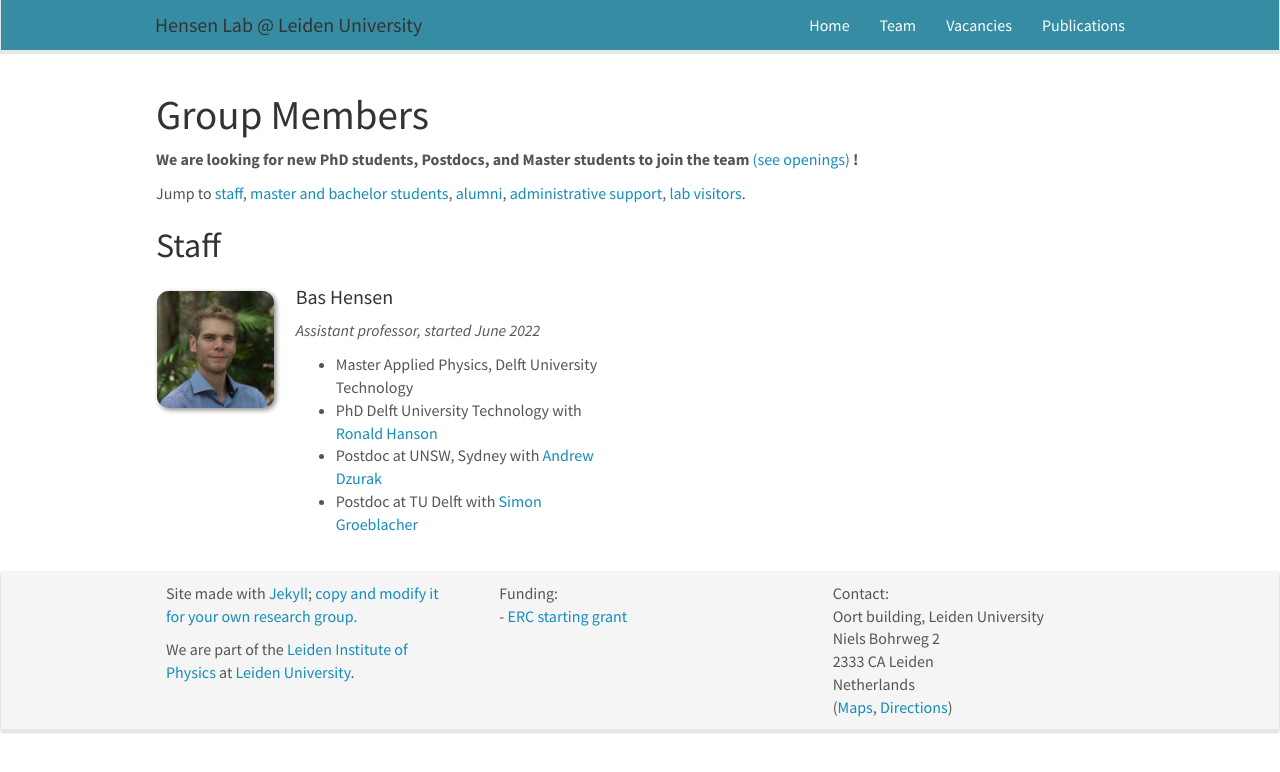
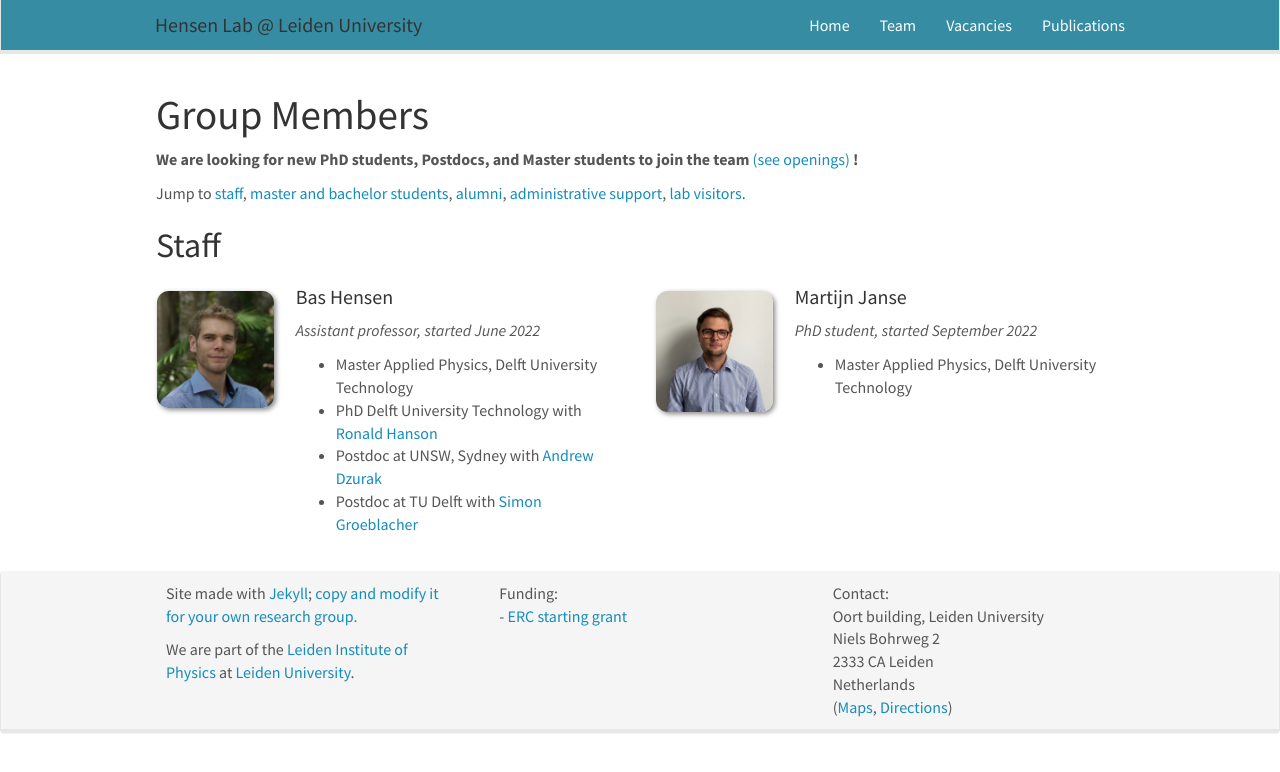
Before and after one commit to bashensen/bashensen.github.io, a Jekyll site: the page built from _pages/team.md, in a window 1280 px wide. Shown: the top 772 px of the page. Built offline with Jekyll 4.4.1, drawn with Linux system fonts in a browser that asks for light colours; nearby versions of some CDN libraries.

Commit message:
Added team member

```diff
--- a/_data/team_members.yml
+++ b/_data/team_members.yml
@@ -1,9 +1,16 @@
 - name: Bas Hensen
   photo: Bas_Hensen.jpg
   info: Assistant professor, started June 2022
-  email: hensen@leidenuniv.nl
+  email: hensen@physics.leidenuniv.nl
   number_educ: 4
   education1: Master Applied Physics, Delft University Technology
   education2: PhD Delft University Technology with <a href="https://qutech.nl/lab/hanson-lab/">Ronald Hanson</a>
   education3: Postdoc at UNSW, Sydney with <a href="https://research.unsw.edu.au/people/scientia-professor-andrew-dzurak">Andrew Dzurak</a>
   education4: Postdoc at TU Delft with <a href="https://www.groeblacherlab.org/">Simon Groeblacher</a>
+
+- name: Martijn Janse
+  photo: Martijn_Janse.jpg
+  info: PhD student, started September 2022
+  email:
+  number_educ: 1
+  education1: Master Applied Physics, Delft University Technology
```
Also changed, not shown: images/teampic/Martijn_Janse.jpg (added).
